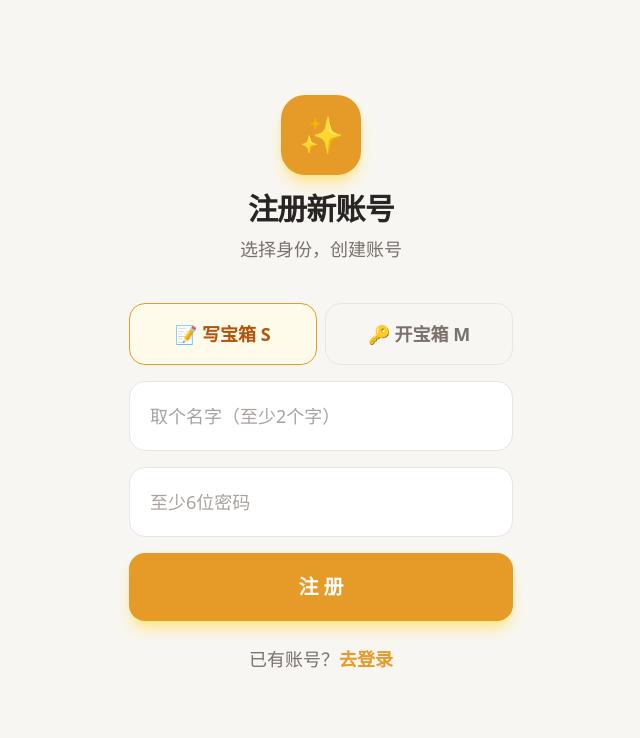
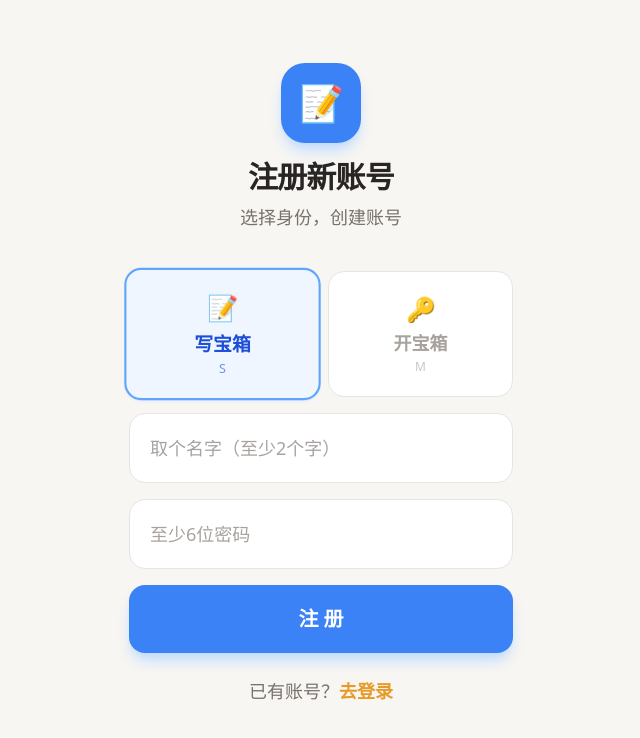
Before and after one commit to pingwu398-dev/treasure-box, a Next.js app: page /register in a window 1280 px wide. Shown: the top 738 px of the page, without its empty margins (319-959 px from the left). Built offline with nearby package versions, Linux system fonts and the light colour scheme.

Commit message:
排行榜链接+导航移Header+注册S/M区分样式

```diff
--- a/src/app/(admin)/admin/boxes/[boxId]/page.tsx
+++ b/src/app/(admin)/admin/boxes/[boxId]/page.tsx
@@ -1,6 +1,5 @@
 import Link from "next/link";
 import { redirect } from "next/navigation";
-import { BottomNav } from "@/components/BottomNav";
 import { AdminBoxEditor } from "@/components/AdminBoxEditor";
 import { getCurrentUser } from "@/lib/current-user";
 import { prisma } from "@/lib/prisma";
@@ -21,7 +20,7 @@ export default async function AdminBoxDetailPage(props: { params: { boxId: strin
   const disabled = box.status === "OPENED";
 
   return (
-    <div className="min-h-screen pb-24">
+    <div className="min-h-screen pb-4">
       <AppHeader role={me.role} username={me.username} title="宝箱详情" />
       <main className="mx-auto max-w-lg px-5 py-5 space-y-5">
         <Link href="/admin/users" className="inline-flex items-center text-lg text-stone-500">← 返回</Link>
@@ -41,7 +40,6 @@ export default async function AdminBoxDetailPage(props: { params: { boxId: strin
         <AdminBoxEditor boxId={box.id} initialContentText={box.contentText ?? ""} disabled={disabled} />
         {disabled && <div className="rounded-xl bg-amber-50 px-5 py-4 text-base text-amber-700">🔒 已开宝箱锁定不可修改</div>}
       </main>
-      <BottomNav role={me.role} />
     </div>
   );
 }
--- a/src/app/(admin)/admin/users/page.tsx
+++ b/src/app/(admin)/admin/users/page.tsx
@@ -1,5 +1,4 @@
 import { redirect } from "next/navigation";
-import { BottomNav } from "@/components/BottomNav";
 import { AdminUsersTable } from "@/components/AdminUsersTable";
 import { getCurrentUser } from "@/lib/current-user";
 import { prisma } from "@/lib/prisma";
@@ -33,7 +32,6 @@ export default async function AdminUsersPage() {
           }))}
         />
       </main>
-      <BottomNav role={me.role} />
     </div>
   );
 }
--- a/src/app/(m)/m/open-result/[boxId]/page.tsx
+++ b/src/app/(m)/m/open-result/[boxId]/page.tsx
@@ -1,6 +1,5 @@
 import Link from "next/link";
 import { redirect } from "next/navigation";
-import { BottomNav } from "@/components/BottomNav";
 import { getCurrentUser } from "@/lib/current-user";
 import { prisma } from "@/lib/prisma";
 import { AppHeader } from "@/components/AppHeader";
@@ -21,7 +20,7 @@ export default async function OpenResultPage(props: { params: { boxId: string }
   if (!box || box.status !== "OPENED") redirect("/m");
 
   return (
-    <div className="min-h-screen pb-24">
+    <div className="min-h-screen pb-4">
       <AppHeader role={me.role} username={me.username} title="开箱结果" />
       <main className="mx-auto max-w-lg px-5 py-5 space-y-6">
         <div className="text-center pt-8">
@@ -45,7 +44,6 @@ export default async function OpenResultPage(props: { params: { boxId: string }
           </Link>
         </div>
       </main>
-      <BottomNav role={me.role} />
     </div>
   );
 }
--- a/src/app/(m)/m/page.tsx
+++ b/src/app/(m)/m/page.tsx
@@ -1,5 +1,4 @@
 import { redirect } from "next/navigation";
-import { BottomNav } from "@/components/BottomNav";
 import { SUserSearch } from "@/components/SUserSearch";
 import { Leaderboard } from "@/components/Leaderboard";
 import { getCurrentUser } from "@/lib/current-user";
@@ -12,7 +11,7 @@ export default async function MHomePage() {
   if (me.role !== ROLE.M) redirect("/");
 
   return (
-    <div className="min-h-screen pb-24">
+    <div className="min-h-screen pb-4">
       <AppHeader role={me.role} username={me.username} title="开宝箱" />
       <main className="mx-auto max-w-lg px-5 py-5 space-y-5">
         <div className="rounded-2xl bg-[#e69a28] p-6 text-center shadow-sm">
@@ -23,7 +22,6 @@ export default async function MHomePage() {
         <SUserSearch />
         <Leaderboard type="M" />
       </main>
-      <BottomNav role={me.role} />
     </div>
   );
 }
--- a/src/app/(m)/m/s/[sUserId]/page.tsx
+++ b/src/app/(m)/m/s/[sUserId]/page.tsx
@@ -1,6 +1,5 @@
 import Link from "next/link";
 import { redirect } from "next/navigation";
-import { BottomNav } from "@/components/BottomNav";
 import { OpenBoxList } from "@/components/OpenBoxList";
 import { getCurrentUser } from "@/lib/current-user";
 import { prisma } from "@/lib/prisma";
@@ -25,7 +24,7 @@ export default async function SBoxListPage(props: { params: { sUserId: string }
   });
 
   return (
-    <div className="min-h-screen pb-24">
+    <div className="min-h-screen pb-4">
       <AppHeader role={me.role} username={me.username} title={`${sUser.username} 的宝箱`} />
       <main className="mx-auto max-w-lg px-5 py-5">
         <Link href="/m" className="inline-flex items-center text-lg text-stone-500 mb-5">← 返回</Link>
@@ -39,7 +38,6 @@ export default async function SBoxListPage(props: { params: { sUserId: string }
           <OpenBoxList boxes={boxes.map((b) => ({ id: b.id, createdAt: b.createdAt.toISOString() }))} />
         )}
       </main>
-      <BottomNav role={me.role} />
     </div>
   );
 }
--- a/src/app/(s)/s/page.tsx
+++ b/src/app/(s)/s/page.tsx
@@ -1,6 +1,5 @@
 import Link from "next/link";
 import { redirect } from "next/navigation";
-import { BottomNav } from "@/components/BottomNav";
 import { Leaderboard } from "@/components/Leaderboard";
 import { getCurrentUser } from "@/lib/current-user";
 import { prisma } from "@/lib/prisma";
@@ -19,7 +18,7 @@ export default async function SHomePage() {
   });
 
   return (
-    <div className="min-h-screen pb-24">
+    <div className="min-h-screen pb-4">
       <AppHeader role={me.role} username={me.username} title="我的宝箱" />
       <main className="mx-auto max-w-lg px-5 py-5 space-y-5">
         <div className="flex items-center justify-between">
@@ -64,7 +63,6 @@ export default async function SHomePage() {
 
         <Leaderboard type="S" />
       </main>
-      <BottomNav role={me.role} />
     </div>
   );
 }
--- a/src/app/opened/[boxId]/page.tsx
+++ b/src/app/opened/[boxId]/page.tsx
@@ -34,7 +34,6 @@ export default async function OpenedDetailPage(props: { params: { boxId: string
           </div>
         </div>
       </main>
-      <BottomNav role={me.role} />
     </div>
   );
 }
--- a/src/app/opened/page.tsx
+++ b/src/app/opened/page.tsx
@@ -1,6 +1,5 @@
 import Link from "next/link";
 import { redirect } from "next/navigation";
-import { BottomNav } from "@/components/BottomNav";
 import { getCurrentUser } from "@/lib/current-user";
 import { prisma } from "@/lib/prisma";
 import { AppHeader } from "@/components/AppHeader";
@@ -21,7 +20,7 @@ export default async function OpenedFeedPage() {
   });
 
   return (
-    <div className="min-h-screen pb-24">
+    <div className="min-h-screen pb-4">
       <AppHeader role={me.role} username={me.username} title="已开广场" />
       <main className="mx-auto max-w-lg px-5 py-5 space-y-4">
         {boxes.length === 0 && (
@@ -46,7 +45,6 @@ export default async function OpenedFeedPage() {
           </Link>
         ))}
       </main>
-      <BottomNav role={me.role} />
     </div>
   );
 }
--- a/src/app/register/page.tsx
+++ b/src/app/register/page.tsx
@@ -14,7 +14,13 @@ export default function RegisterPage() {
     <main className="flex min-h-screen flex-col justify-center bg-[#f8f6f2] px-5 pb-20 pt-12">
       <div className="mx-auto w-full max-w-sm">
         <div className="mb-10 text-center">
-          <div className="mx-auto mb-4 flex h-20 w-20 items-center justify-center rounded-3xl bg-[#e69a28] text-4xl shadow-lg shadow-amber-200">✨</div>
+          <div
+            className={`mx-auto mb-4 flex h-20 w-20 items-center justify-center rounded-3xl text-4xl shadow-lg transition ${
+              role === "S" ? "bg-blue-500 shadow-blue-200" : "bg-emerald-500 shadow-emerald-200"
+            }`}
+          >
+            {role === "S" ? "📝" : "🔑"}
+          </div>
           <h1 className="text-3xl font-extrabold text-stone-800 tracking-tight">注册新账号</h1>
           <p className="mt-2 text-lg text-stone-500">选择身份，创建账号</p>
         </div>
@@ -23,15 +29,31 @@ export default function RegisterPage() {
         {result && <div className="mb-5 rounded-2xl bg-emerald-50 px-5 py-4 text-center text-lg font-medium text-emerald-700">{result}</div>}
 
         <div className="space-y-4">
-          <div className="flex gap-2">
+          <div className="flex gap-3">
             <button
-              className={`flex-1 rounded-2xl border py-4 text-lg font-bold transition ${role === "S" ? "border-[#e69a28] bg-amber-50 text-amber-700" : "border-stone-200 text-stone-500"}`}
+              className={`flex-1 rounded-2xl py-5 text-lg font-extrabold transition-all ${
+                role === "S"
+                  ? "bg-blue-50 border-2 border-blue-400 text-blue-700 shadow-sm shadow-blue-100 scale-105"
+                  : "bg-white border border-stone-200 text-stone-400 hover:bg-stone-50"
+              }`}
               onClick={() => setRole("S")}
-            >📝 写宝箱 S</button>
+            >
+              <div className="text-2xl mb-1">📝</div>
+              <div>写宝箱</div>
+              <div className="text-xs font-normal mt-0.5 opacity-60">S</div>
+            </button>
             <button
-              className={`flex-1 rounded-2xl border py-4 text-lg font-bold transition ${role === "M" ? "border-[#e69a28] bg-amber-50 text-amber-700" : "border-stone-200 text-stone-500"}`}
+              className={`flex-1 rounded-2xl py-5 text-lg font-extrabold transition-all ${
+                role === "M"
+                  ? "bg-emerald-50 border-2 border-emerald-400 text-emerald-700 shadow-sm shadow-emerald-100 scale-105"
+                  : "bg-white border border-stone-200 text-stone-400 hover:bg-stone-50"
+              }`}
               onClick={() => setRole("M")}
-            >🔑 开宝箱 M</button>
+            >
+              <div className="text-2xl mb-1">🔑</div>
+              <div>开宝箱</div>
+              <div className="text-xs font-normal mt-0.5 opacity-60">M</div>
+            </button>
           </div>
           <input
             className="w-full rounded-2xl border border-stone-200 bg-white px-5 py-5 text-lg text-stone-800 placeholder-stone-400 outline-none focus:border-amber-400 focus:ring-4 focus:ring-amber-100"
@@ -45,7 +67,9 @@ export default function RegisterPage() {
           />
           <button
             disabled={loading}
-            className="w-full rounded-2xl bg-[#e69a28] py-5 text-xl font-extrabold text-white shadow-lg shadow-amber-200 active:bg-[#c47a10] disabled:opacity-50"
+            className={`w-full rounded-2xl py-5 text-xl font-extrabold text-white shadow-lg active:scale-[0.98] disabled:opacity-50 transition ${
+              role === "S" ? "bg-blue-500 shadow-blue-200 active:bg-blue-600" : "bg-emerald-500 shadow-emerald-200 active:bg-emerald-600"
+            }`}
             onClick={async () => {
               setError(null); setResult(null); setLoading(true);
               const res = await fetch("/api/register", { method: "POST", headers: { "content-type": "application/json" }, body: JSON.stringify({ role, username, password }) });
```
Also changed, not shown: src/components/AppHeader.tsx (+35 -5 lines), src/components/BottomNav.tsx (deleted, +0 -55 lines), src/components/Leaderboard.tsx (+12 -4 lines).
